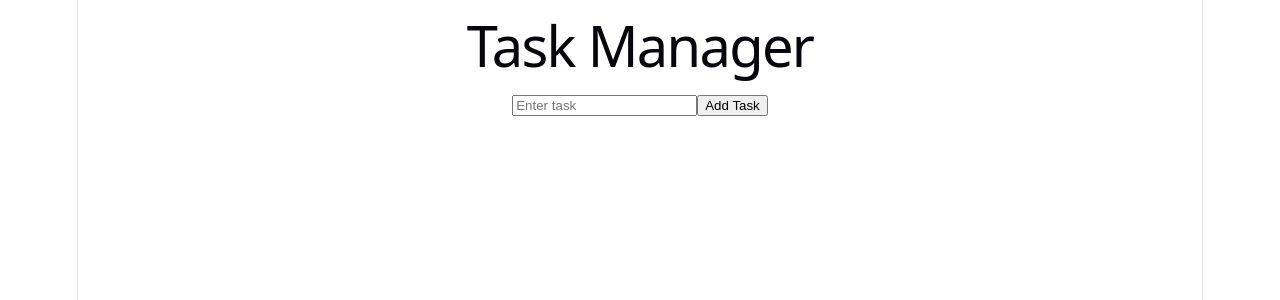
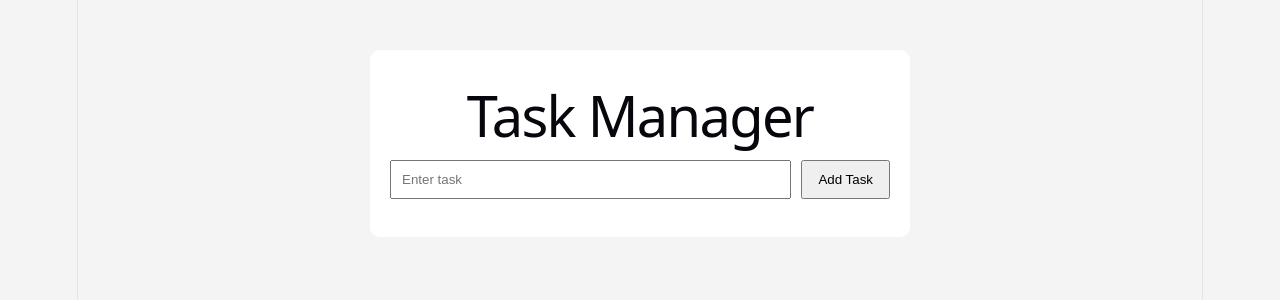
Before and after one commit to ManuthiKasuntha/my-first-app, a React (Vite) app: page / in a window 1280 px wide. Shown: the top 300 px of the page. Built offline with nearby package versions, Linux system fonts and the light colour scheme.

Commit message:
Added basic styling to task manager

```diff
--- a/src/App.css
+++ b/src/App.css
@@ -1,184 +1,38 @@
-.counter {
-  font-size: 16px;
-  padding: 5px 10px;
-  border-radius: 5px;
-  color: var(--accent);
-  background: var(--accent-bg);
-  border: 2px solid transparent;
-  transition: border-color 0.3s;
-  margin-bottom: 24px;
-
-  &:hover {
-    border-color: var(--accent-border);
-  }
-  &:focus-visible {
-    outline: 2px solid var(--accent);
-    outline-offset: 2px;
-  }
+body {
+  font-family: Arial, sans-serif;
+  background-color: #f4f4f4;
+  margin: 0;
 }
 
-.hero {
-  position: relative;
-
-  .base,
-  .framework,
-  .vite {
-    inset-inline: 0;
-    margin: 0 auto;
-  }
-
-  .base {
-    width: 170px;
-    position: relative;
-    z-index: 0;
-  }
-
-  .framework,
-  .vite {
-    position: absolute;
-  }
-
-  .framework {
-    z-index: 1;
-    top: 34px;
-    height: 28px;
-    transform: perspective(2000px) rotateZ(300deg) rotateX(44deg) rotateY(39deg)
-      scale(1.4);
-  }
-
-  .vite {
-    z-index: 0;
-    top: 107px;
-    height: 26px;
-    width: auto;
-    transform: perspective(2000px) rotateZ(300deg) rotateX(40deg) rotateY(39deg)
-      scale(0.8);
-  }
+.container {
+  width: 500px;
+  margin: 50px auto;
+  background: white;
+  padding: 20px;
+  border-radius: 10px;
 }
 
-#center {
-  display: flex;
-  flex-direction: column;
-  gap: 25px;
-  place-content: center;
-  place-items: center;
-  flex-grow: 1;
-
-  @media (max-width: 1024px) {
-    padding: 32px 20px 24px;
-    gap: 18px;
-  }
+h1 {
+  text-align: center;
 }
 
-#next-steps {
+.input-section {
   display: flex;
-  border-top: 1px solid var(--border);
-  text-align: left;
-
-  & > div {
-    flex: 1 1 0;
-    padding: 32px;
-    @media (max-width: 1024px) {
-      padding: 24px 20px;
-    }
-  }
-
-  .icon {
-    margin-bottom: 16px;
-    width: 22px;
-    height: 22px;
-  }
-
-  @media (max-width: 1024px) {
-    flex-direction: column;
-    text-align: center;
-  }
+  gap: 10px;
 }
 
-#docs {
-  border-right: 1px solid var(--border);
-
-  @media (max-width: 1024px) {
-    border-right: none;
-    border-bottom: 1px solid var(--border);
-  }
+input {
+  flex: 1;
+  padding: 10px;
 }
 
-#next-steps ul {
-  list-style: none;
-  padding: 0;
-  display: flex;
-  gap: 8px;
-  margin: 32px 0 0;
-
-  .logo {
-    height: 18px;
-  }
-
-  a {
-    color: var(--text-h);
-    font-size: 16px;
-    border-radius: 6px;
-    background: var(--social-bg);
-    display: flex;
-    padding: 6px 12px;
-    align-items: center;
-    gap: 8px;
-    text-decoration: none;
-    transition: box-shadow 0.3s;
-
-    &:hover {
-      box-shadow: var(--shadow);
-    }
-    .button-icon {
-      height: 18px;
-      width: 18px;
-    }
-  }
-
-  @media (max-width: 1024px) {
-    margin-top: 20px;
-    flex-wrap: wrap;
-    justify-content: center;
-
-    li {
-      flex: 1 1 calc(50% - 8px);
-    }
-
-    a {
-      width: 100%;
-      justify-content: center;
-      box-sizing: border-box;
-    }
-  }
+button {
+  padding: 10px 15px;
+  cursor: pointer;
 }
 
-#spacer {
-  height: 88px;
-  border-top: 1px solid var(--border);
-  @media (max-width: 1024px) {
-    height: 48px;
-  }
+li {
+  margin-top: 10px;
+  display: flex;
+  justify-content: space-between;
 }
-
-.ticks {
-  position: relative;
-  width: 100%;
-
-  &::before,
-  &::after {
-    content: '';
-    position: absolute;
-    top: -4.5px;
-    border: 5px solid transparent;
-  }
-
-  &::before {
-    left: 0;
-    border-left-color: var(--border);
-  }
-  &::after {
-    right: 0;
-    border-right-color: var(--border);
-  }
-}
--- a/src/App.jsx
+++ b/src/App.jsx
@@ -1,4 +1,5 @@
 import { useState } from "react";
+import "./App.css";
 
 function App() {
   const [task, setTask] = useState("");
@@ -11,10 +12,19 @@ function App() {
     setTask("");
   };
 
+  const deleteTask = (indexToDelete) => {
+    const updatedTasks = tasks.filter(
+      (_, index) => index !== indexToDelete
+    );
+
+    setTasks(updatedTasks);
+  };
+
   return (
-    <div>
+    <div className="container">
       <h1>Task Manager</h1>
 
+      <div className="input-section">
         <input
           type="text"
           value={task}
@@ -25,10 +35,19 @@ function App() {
         <button onClick={addTask}>
           Add Task
         </button>
+      </div>
 
       <ul>
         {tasks.map((item, index) => (
-          <li key={index}>{item}</li>
+          <li key={index}>
+            {item}
+
+            <button
+              onClick={() => deleteTask(index)}
+            >
+              Delete
+            </button>
+          </li>
         ))}
       </ul>
     </div>
```
Lines whose indentation alone changed are shown as unchanged.
